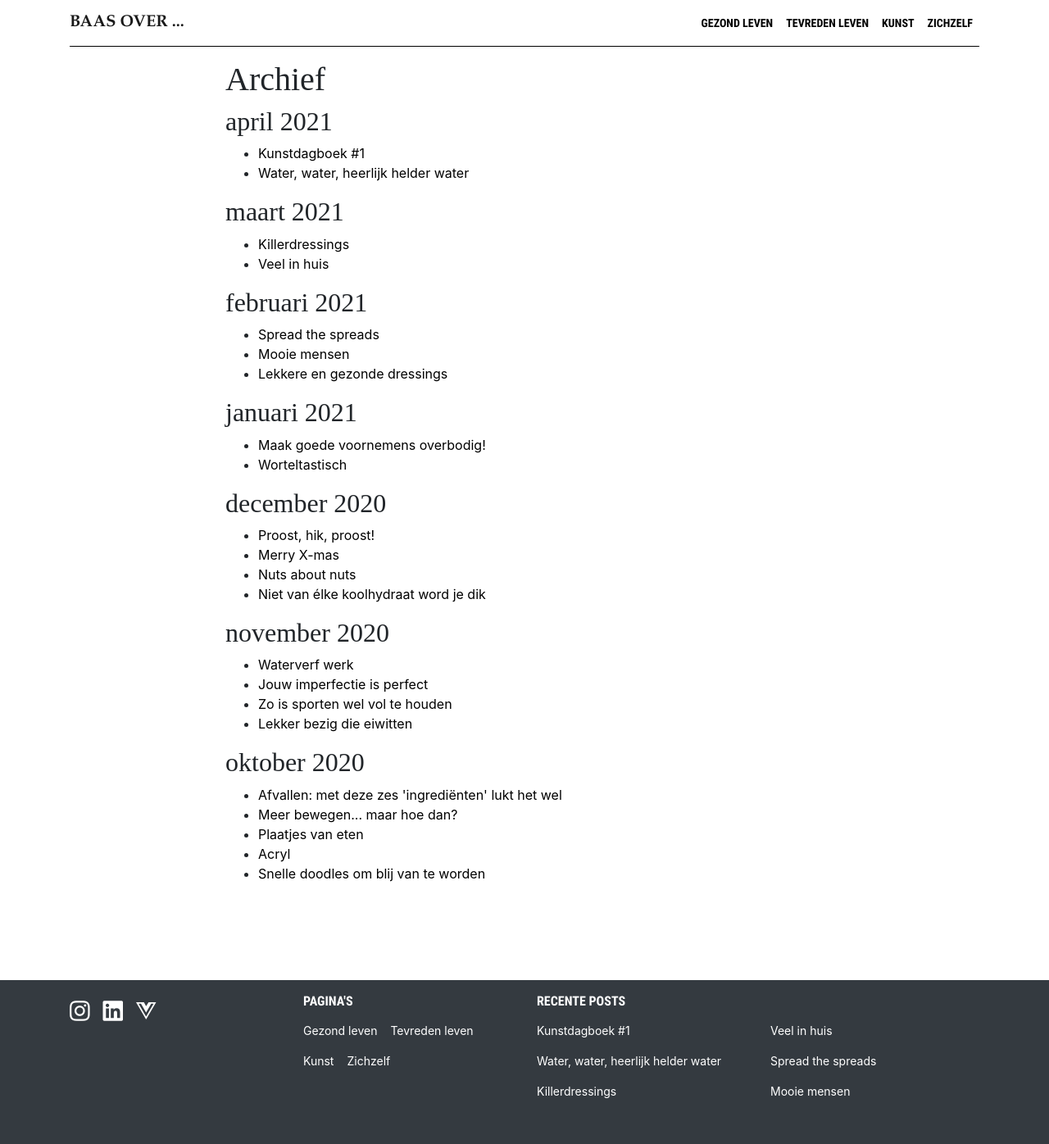
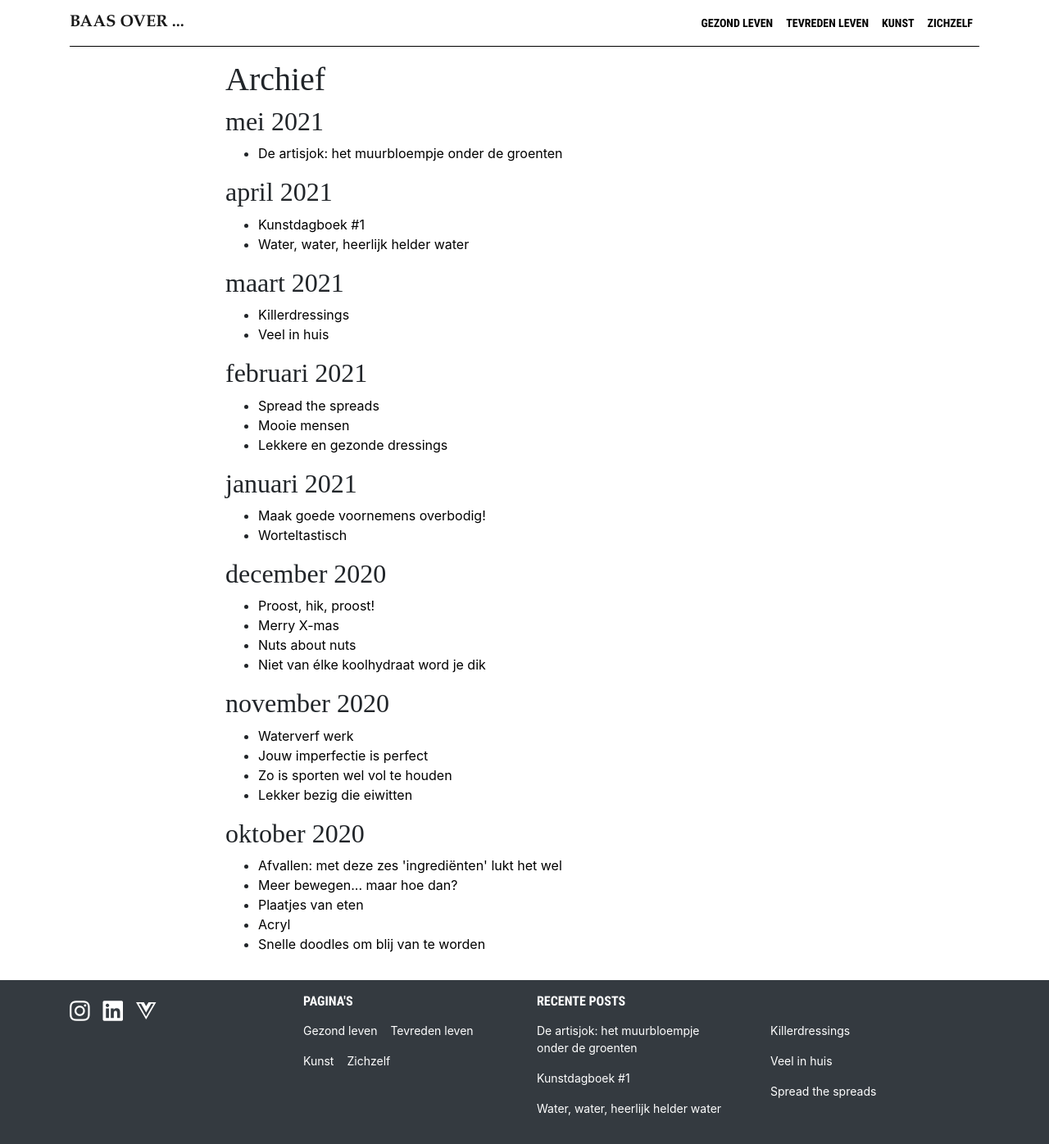
Before and after one commit to BaasLimited/baasovereten.github.io, a Jekyll site: the page built from archief.html, in a window 1280 px wide and 1396 px high. Shown: the whole window at 82% size. Built offline with Jekyll 4.4.1, drawn with Linux system fonts in a browser that asks for light colours; some web fonts are replaced; a script that is not in the unit is left out; comment, search, counter and statistics services are not loaded; some of the changed lines change nothing that is shown.

Commit message:
publish post over artisjokken

```diff
--- a/_posts/2021-04-25-artisjok.md
+++ b/_posts/2021-04-25-artisjok.md
@@ -1,73 +1,102 @@
 ---
 title:      "De artisjok: het muurbloempje onder de groenten"
-date:       2021-04-25 9:00:00 +0100
+date:       2021-05-8 9:00:00 +0100
 tags:       ["gezond eten"]
 category:   "gezond-leven"
 image:      /uploads/artisjok2.jpg
 caption:    "Artisjok (waterverf en inkt in schetsboekje)"
-excerpt:    "Artisjok is ondergewaardeerd. Het is algemeen bekend als het zurige hapje op de vegetarische pizza. Maar hij is zoveel meer. Het is een heerlijke groente die ik (veel te weinig) met smaak eet."
-published:  false
+excerpt:    "De Artisjok is ondergewaardeerd. De meeste mensen denken volgens mij aan het zurige hapje op de vegetarische pizza. Maar hij is zoveel meer. Het is een heerlijke groente die ook ik (veel te weinig) met smaak eet."
+published:  true
 ---
-Artisjokken brengen mij 30 jaar terug in de tijd. Van kinds af aan was ik al dol op deze gekke planten. Bij ons thuis allemaal trouwens. Het was altijd een klein feestje als we ze aten. Mijn moeder kookte ze zo in de pan. Vier artisjokken die eindeloos moesten pruttelen. Voor ieder één.
+# Vroeger toen we thuis artisjok aten
 
-Aan tafel kregen we de distel op ons bord met een schaaltje met dipsaus erbij. En dopen maar. De blaadjes werden er een voor een afgeplukt door ons. Het uiteinde in de dipsaus gedoopt en smikkelen maar.
+Artisjokken brengen mij 30 jaar terug in de tijd. Van kinds af aan was ik al dol op deze gekke planten. Het hele gezin trouwens. Het was altijd een klein feestje als we ze aten. Mijn moeder kookte ze in een hele grote pan. Vier artisjokken die eindeloos moesten pruttelen. Voor ieder één.
 
-De stapel afgekloven blaadjes in het midden van de tafel groeide langzaam en ik verwonderde me over de verandering van structuur. De buitenste blaadjes zijn steviger en worden langzaam zachter. Tot ze zo zacht zijn en je er niets meer mee kan.
+Aan tafel kregen we de distel op ons bord met een schaal met dipsaus erbij. En dopen maar. De blaadjes plukten we er één voor éénn af. Het uiteinde in de dipsaus dopen en smikkelen maar.
 
-En dan komen de haren! Ja ja... haren! Vieze gefrot om die haren er af te halen was het altijd. Ik kan me herinneren dat het mij niet lukt en mijn vier jaar oudere zus het klusje wel even klaarde voor mij. Na al die moeite was daar het hart. Heeeerlijk! In de restjes saus gedoopt en genieten maar.
+De stapel afgekloven blaadjes in het midden van de tafel groeide langzaam uit tot een ware berg. Ik vond de verandering van structuur altijd interessant. De buitenste blaadjes zijn steviger en grover. Hoe dichter je bij het hart kwam hoe zachter en kleiner ze werden. Tot er geen "vlees" meer aan zat en je ze niet meer kon eten.
 
-Ik heb het nog eens klaar gemaakt, maar het kon niet op enthousiasme van mijn vriend rekenen. Poe veel gedoe voor een klein beetje eten zeg. Zonder de romantiek van mijn herinneringen is dat vast zo.
+En dan kwamen de haren! Ja ja... haren! Wat een gedoe om die van het hart te krijgen. Er zijn vast mensen die dit heel handig doen (mental note: een keertje youtube checken). Maar na al die moeite was daar het hart. Heeeerlijk! In het restje saus dopen en genieten maar. Het voelde altijd als de schat die vonden in een zee van blaadjes!
 
-Ben je nieuwsgierig geworden?
+{% include image.html url="/uploads/artisjok-kl-bw.jpg" description="Artisjokplant (fineliner en waterverf in schetsboekje)" %}
 
-{% include image.html url="/uploads/artisjokbw.jpg" description="Vogel (fineliner en gouache in schetsboekje)" %}
+Ik heb het een paar jaar geleden nog eens klaar gemaakt, maar het kon niet op enthousiasme van mijn vriend rekenen. Zijn grootste bezwaar was dat het nogal een gedoe is voor een klein beetje eten. Dat is ook zo, maar de romantiek van de herinnering compenseert dat voor mij ruimschoots.
 
-Artisjok puur zoals hij is
+Als kleine ode voor deze distel vind je in deze post een paar lekkere artisjok recepten.
 
-Kook een of meerdere artisjokken 45 minuten. Het hangt van de grootte af hoe lang precies, maar als de blaadjes makkelijk plukbaar zijn, dan is de distel gaar. Een sausje van halvolle yoghurt met mosterd erbij en smullen maar!
+## Artisjok puur zoals hij is
 
-Een verse artisjok eten doe ik haast nooit meer, maar uit een blikje door mijn lunchsalade vaak genoeg.
+Kook één of meerdere artisjokken 45 minuten. Het hangt van de grootte af hoe lang precies, maar als de blaadjes makkelijk plukbaar zijn, dan is de distel gaar. Let op: pak bij het testen niet een van de buitenste blaadjes dicht bij de stengel. Deze blijven altijd erg vast zitten, hoe gaar de artisjok ook is.
 
-Rucola, artisjok & de killer dressing
+Een sausje van halvolle yoghurt met mosterd erbij en dippen maar!
 
-De ingrediënten voor deze heerlijke sidesalade voor één persoon
+## Rucola, artisjok & de killer dressing
 
-handje rucola
+Een verse artisjok eten eet ik dus eigenlijk haast nooit meer vanwege het ontbrekende enthousiasme thuis.
+Maar ik eet wel vaak artisjokhartjes uit een blikje. Niet zo lekker als "the real deal" maar lekker genoeg!
 
-1/2 blikje artisjokken hartjes
+Dan gebruik ik bijvoorbeeld:
+* een handje rucola
+* 1/2 blikje artisjokken hartjes in kleine stukjes gesneden
+* 1/2 bosui
 
-1/2 bosui
+Voor de dressing kan natuurlijk veel, maar hier heb ik laatst van genoten:
+- wat gedroogte peterselie
+- wat gedroogde provenciaalse kruiden
+- scheutje hennepolie of olijfolie
+- peper en zout
+- klein kneepje citroensap
+- 2 a 3 eetlepels halfvolle yoghurt
+- verse munt
 
-voor de dressing
+{% include image.html url="/uploads/citroenbw.jpg" description="Citroen (fineliner en waterverf in schetsboekje)" %}
 
-gedroogte peterselie
+De stappen zijn voor een salade vrij logisch. Maak alle ingrediënten klein, meng de onderdelen van de dressing tot een geheel. Gooi het over de salade, de verse munt eroverheen (als je dit niet al erdoor gedaan had) en KLAAR!
+Deze kleine salade is heerlijk bovenop een boterham met geitenkaasspread.
 
-gedroogde provenciaalse kruiden
+De salade is ook heerlijk met de balsamico dressing en verse basilicum
+Of de dressing met gerookte paprika. Zie mijn eerdere posts over dressings.
+De keuze is reuze!
 
-scheutje hennepolie of olijfolie
+## Artisjokhart-verwarmer
 
-peper en zout
+Wij hebben een klein oventje. Ik kan het iedereen aanbevelen. We gebruiken hem vooral om brood te roosteren. Maar ik maak er vaak ook even snel iets in warm. In de magnetron wordt alles snel slap en papperig. In het oventje niet... en met een beetje kaas erover komt er een heeerlijk knapperig korstje op :). Zo maak ik af en toe heerlijke artisjokhartverwarmers.
 
-klein scheutje citroensap
+Hiervoor heb je nodig:
+- artisjokhartjes uit blik. Ik knijp altijd even het vocht eruit en snij ze in vieren.
+- beetje geraspte 30+ kaas
+- peper en zout
 
-2 a 3 eetlepels halfvolle yoghurt
+Op het bakblik en een paar minuten in het oventje. Ongeveer 5 minuten.
 
-verse munt
+De artisjok wordt lekker warm en de kaas knapperig. Heerlijk!
 
-Scheur wat rucola klein en doe het onderop in een schaaltje.
+{% include image.html url="/uploads/keukenkleur2.jpg" description="Onze kleine keuken met het kleine oventje (fineliner en waterverf in schetsboekje)" %}
 
-Snij de artisjokkenhartjes klein en doe ze eroverheen.
+## Poepoepoe gedoe artisjoksalade
 
-Doe hetzelfde met het halve bosuitje
+Deze salade vond ik online toen ik inspiratie voor salades met artisjokken aan het opdoen was. Eerlijk is eerlijk, ik vond het veel gedoe om deze te maken. Vooral de dressing heeft veel ingrediënten, maar het resultaat is wel heerlijk. Zo lekker dat ik het gedoe waard vind. Ik had niet alles in huis dus ik heb het recept wat aangepast. Hieronder vind je de versie die ik gemaakt heb. Op deze [website](https://www.newfysic.nl/recept/salade/) staat het orginele recept.
 
-Doe de gedroogde kruiden en peper en zout bij de hennepolie. Als de kruiden zacht zijn geworden, kan het bij de yoghurt.
+Salade ingrediënten:
+* Artisjokhartjes (uit blik)
+* Aspergestukjes (uit een potje)
+* Verse venkel
+* Rucola
 
-Goed roeren, munt erbij en over de salade!
+Dressing:
+* kneepje citroensap
+* kneepje mosterd
+* scheutje olijfolie of hennepolie
+* klein kneepje (slanke) mayonaise
+* beetje sambal
+* wat gedroogde provenciaalse kruiden
+* peper en zout
 
-Genieten maar! Ik vind dit ook heerlijk bovenop mijn boterham met geitenkaasspread. Oh mama mia!
+{% include image.html url="/uploads/artisjokzw.jpg" description="Artisjok (fineliner in schetsboekje)" %}
 
-Diezelfde salade is ook heerlijk met de balsamico dressing en verse basilicum
+Ik heb bij de groenten geen hoeveelheden gezet omdat dat niet zo nauw komt. Ik heb de salade meerdere keren gemaakt in wisselende samenstellingen en elke keer was het heerlijk.
 
-Of de dressing met gerookte paprika.
+Als vervanging van mayonaise hebben wij thuis fritelijn van Remia. Dat is de mayo met het minste vet en wonderbaarlijk genoeg is deze nog steeds lekker.
+De bereiding van de salade spreekt voor zich.
 
-Artisjok uit oven met wat gemalen kaas erover
+Enjoy!
```
Also changed, not shown: uploads/artisjok-kl-bw.jpg (added), uploads/artisjok2.jpg, uploads/artisjokbw.jpg (deleted), uploads/artisjokzw-kl.jpg (added), uploads/artisjokzw.jpg (added), uploads/citroenbw.jpg (added), uploads/citroenenbw.jpg (added), uploads/keukenkleur2.jpg (added).
